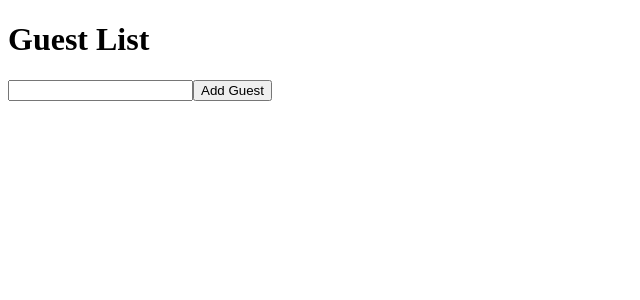
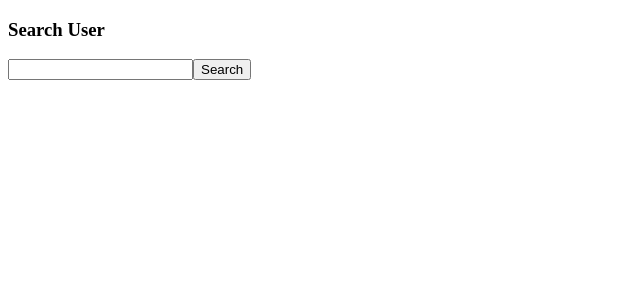
Before and after one commit to tcgilbert/rts, a React (Create React App) app: page / in a window 1280 px wide. Shown: the top 300 px of the page, without its empty margins (0-640 px from the left). Built offline with nearby package versions, Linux system fonts and the light colour scheme.

Commit message:
[state] one more state example

```diff
--- a/src/index.tsx
+++ b/src/index.tsx
@@ -1,10 +1,11 @@
 import ReactDOM from "react-dom";
 import GuestList from "./state/GuestList";
+import FindUser from "./state/FindUser";
 
 const App = () => {
     return (
         <div>
-            <GuestList />
+            <FindUser />
         </div>
     );
 };
--- /dev/null
+++ b/src/state/FindUser.tsx
@@ -0,0 +1,40 @@
+import React, { useState } from "react";
+
+const users = [
+    { name: "Sarah", age: 20 },
+    { name: "Alex", age: 32 },
+    { name: "Samuel", age: 15 },
+];
+
+const FindUser: React.FC = () => {
+    const [search, setSearch] = useState("");
+    const [user, setUser] = useState<
+        { name: string; age: number } | undefined
+    >();
+
+    function handleSearch() {
+        const foundUser = users.find((user) => {
+            return user.name === search;
+        });
+
+        setUser(foundUser);
+    }
+
+    return (
+        <div>
+            <h3>Search User</h3>
+            <input
+                type="text"
+                value={search}
+                onChange={(e) => setSearch(e.target.value)}
+            />
+            <button onClick={handleSearch}>Search</button>
+            <div>
+                {user && user.name}
+                {user && user.age}
+            </div>
+        </div>
+    );
+};
+
+export default FindUser;
```
